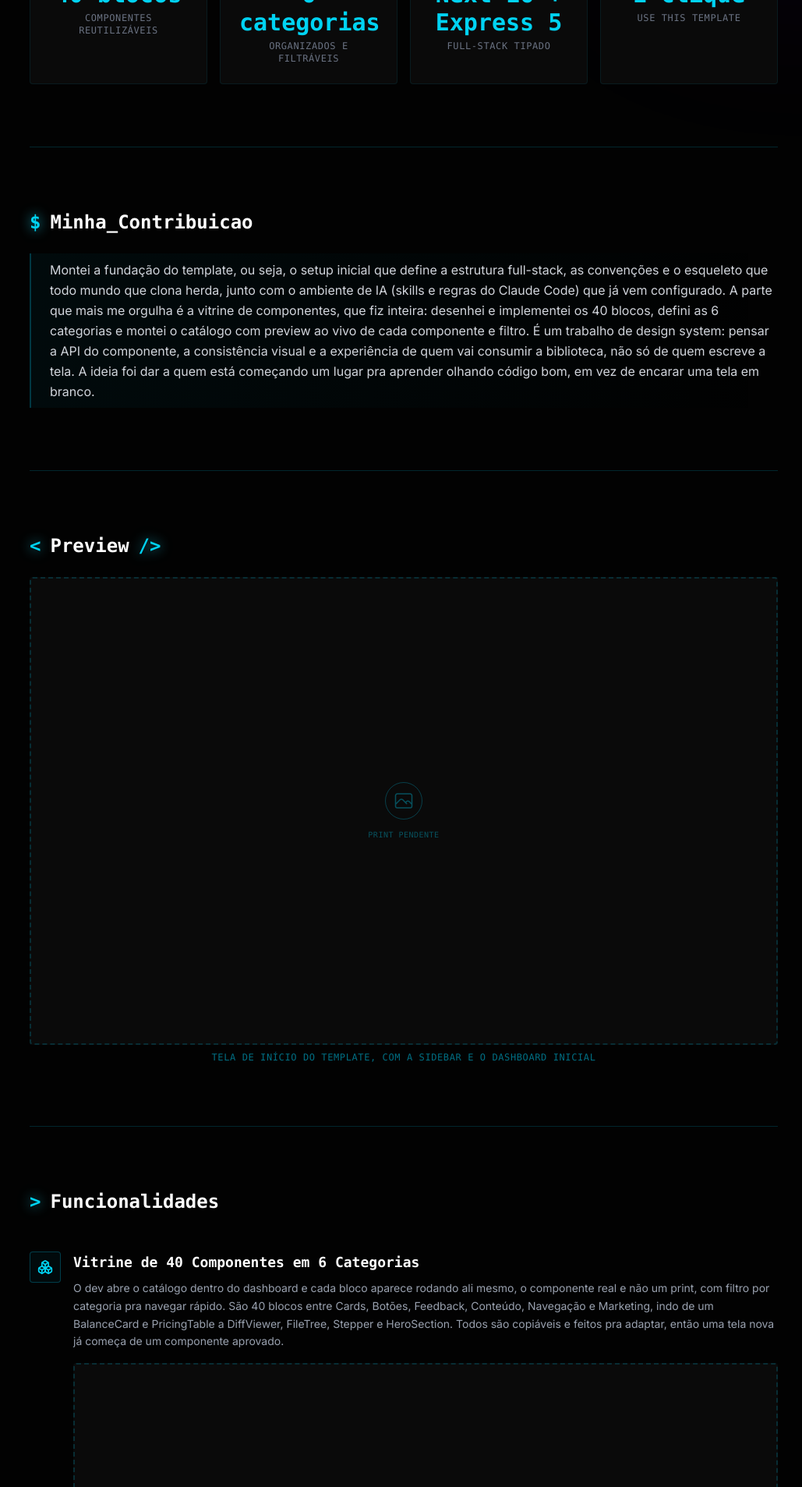
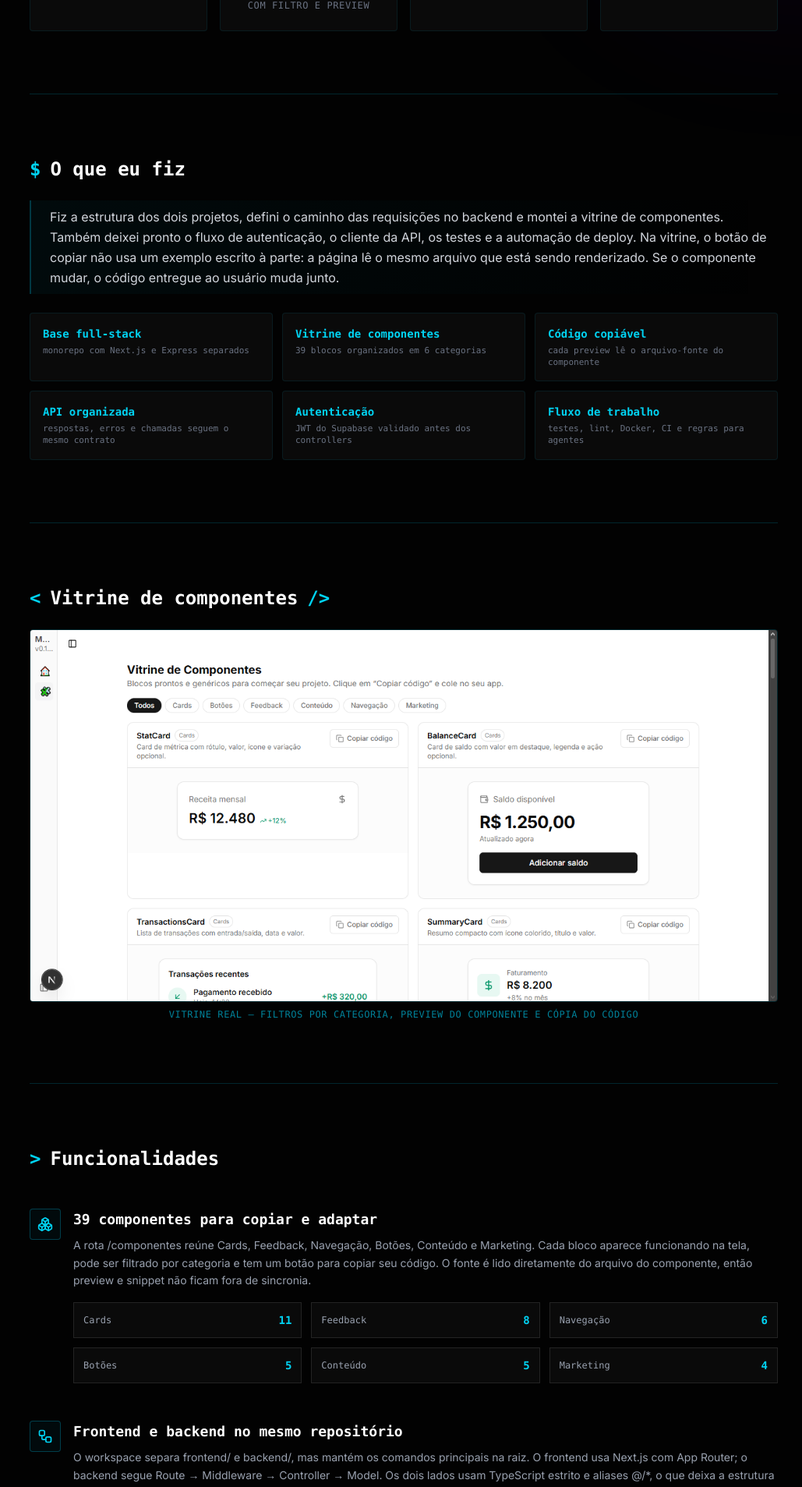
Before and after one commit to augusto-amado/portfolio, a React (Vite) app: page /project/template-nodejs in a window 1280 px wide. Shown: the part 880-2787 px from the top of the page at 78% size, without its empty margins (122-1151 px from the left). Built offline with nearby package versions, Linux system fonts and the light colour scheme.

Commit message:
feat: finalizar a página do Template (revamp + screenshots reais)
Reescreve a página do Template com screenshots reais (sem placeholders) e
atualiza a seção de Template no 10xDev (40 para 39 componentes, copy refinada).

Co-Authored-By: Claude Opus 4.8 <noreply@anthropic.com>

```diff
--- a/src/pages/projects/TemplateNodePage.jsx
+++ b/src/pages/projects/TemplateNodePage.jsx
@@ -1,151 +1,283 @@
 import React from 'react';
 import {
   Boxes,
-  Component,
-  Palette,
-  Rocket,
+  Check,
+  Code2,
   Container,
-  Cloud,
-  Terminal,
-  Layers,
-  Code2,
+  Database,
+  Monitor,
+  Server,
+  ShieldCheck,
+  Sparkles,
+  TestTube2,
+  Workflow,
 } from 'lucide-react';
-import { Separator } from "@/components/ui/separator";
-import ProjectLayout, {
-  MediaPlaceholder,
-  FeatureSection,
-  StatCard,
-} from '@/components/ProjectLayout';
+import { Separator } from '@/components/ui/separator';
+import ProjectLayout, { FeatureSection, StatCard } from '@/components/ProjectLayout';
+import Screenshot from '@/components/Screenshot';
 
-const categorias = [
-  { nome: "Cards", exemplos: "BalanceCard, SummaryCard, PricingCard, FeatureCard, StatCard" },
-  { nome: "Botões", exemplos: "CtaButton, CopyButton, GoogleAuthButton, WhatsAppButton, ThemeToggle" },
-  { nome: "Feedback", exemplos: "Banner, EmptyState, ProgressBar, SkeletonCard, LoadingSpinner, ConfirmDialog" },
-  { nome: "Conteúdo", exemplos: "CodeBlock, DiffViewer, FileTree, FaqAccordion, YouTubeEmbed" },
-  { nome: "Navegação", exemplos: "PageHeader, Tabs, Stepper, SegmentedControl, SearchInput, FilterChips" },
-  { nome: "Marketing", exemplos: "HeroSection, CTASection, PricingTable, TestimonialCard, FeatureGrid" },
+const categories = [
+  { name: 'Cards', count: 11 },
+  { name: 'Feedback', count: 8 },
+  { name: 'Navegação', count: 6 },
+  { name: 'Botões', count: 5 },
+  { name: 'Conteúdo', count: 5 },
+  { name: 'Marketing', count: 4 },
 ];
 
-const TemplateNodePage = () => {
-  return (
+const contributionItems = [
+  ['Base full-stack', 'monorepo com Next.js e Express separados'],
+  ['Vitrine de componentes', '39 blocos organizados em 6 categorias'],
+  ['Código copiável', 'cada preview lê o arquivo-fonte do componente'],
+  ['API organizada', 'respostas, erros e chamadas seguem o mesmo contrato'],
+  ['Autenticação', 'JWT do Supabase validado antes dos controllers'],
+  ['Fluxo de trabalho', 'testes, lint, Docker, CI e regras para agentes'],
+];
+
+const architectureColumns = [
+  {
+    icon: <Monitor className="h-5 w-5" />,
+    title: 'Frontend',
+    items: [
+      'Next.js 16 com App Router',
+      'React 19 e TypeScript estrito',
+      'sidebar responsiva em 3 modos',
+      '39 componentes com preview',
+    ],
+  },
+  {
+    icon: <Server className="h-5 w-5" />,
+    title: 'Backend',
+    items: [
+      'Express 5 e TypeScript',
+      'Route → Middleware → Controller',
+      'Model isolando acesso ao banco',
+      'respostas e erros padronizados',
+    ],
+  },
+  {
+    icon: <Database className="h-5 w-5" />,
+    title: 'Dados e entrega',
+    items: [
+      'Supabase Auth e PostgreSQL',
+      'Dockerfiles para os dois apps',
+      'deploy na Azure via GitHub Actions',
+      'Jest, ESLint e typecheck',
+    ],
+  },
+];
+
+const TemplateNodePage = () => (
   <ProjectLayout
     title="Template Node.js"
-      subtitle="O ponto zero pra quem vai começar um projeto: starter full-stack com 40 componentes prontos"
-      description="Começar um projeto do zero quase sempre custa as mesmas horas montando estrutura de pastas, autenticação, convenções, build e os componentes básicos de UI. A ideia desse template é cortar esse trabalho repetido: com um clique em 'Use this template' já dá pra sair com Next.js 16, Express 5 e Supabase, TypeScript estrito dos dois lados e o ambiente de IA (.claude e .cursor) configurado junto. A parte principal é a vitrine de componentes, com 40 blocos reutilizáveis em 6 categorias, cada um com preview ao vivo e filtro, prontos pra copiar e adaptar. Assim o dev, principalmente quem está começando, parte de uma base pronta e pode gastar o tempo no produto em si."
-      role="Autor · base do template + biblioteca de componentes"
-      period="2025"
+    subtitle="Starter full-stack com Next.js, Express, Supabase e uma vitrine de componentes pronta para usar"
+    description="Eu montei este template porque o começo dos projetos estava sempre consumindo as mesmas horas: criar a estrutura, ligar autenticação, organizar a API, configurar testes e refazer componentes básicos. O repositório já abre com frontend e backend funcionando, um domínio de usuário como referência e 39 blocos de interface que podem ser vistos, copiados e adaptados. Assim, quem usa começa pela regra de negócio em vez de começar pela configuração."
+    role="Autor · arquitetura, base full-stack e biblioteca de componentes"
+    period="2026"
     status="Open source · público"
     tags={[
-        "Next.js 16", "React 19", "TypeScript", "Express 5", "Node.js",
-        "Supabase", "PostgreSQL", "Tailwind", "Radix UI", "shadcn/ui",
-        "Docker", "Azure", "ESLint", "Turbopack",
+      'Next.js 16', 'React 19', 'TypeScript', 'Express 5', 'Supabase',
+      'PostgreSQL', 'Tailwind CSS 3', 'Radix UI', 'shadcn/ui', 'Jest',
+      'Docker', 'Azure', 'GitHub Actions', 'Claude Code', 'Cursor',
     ]}
     codeUrl="https://github.com/10xdev-startup/template-nodejs-express-next-supabase"
   >
-      {/* ─── Números de destaque ─── */}
     <section className="space-y-6">
       <h2 className="text-2xl font-bold flex items-center gap-3 text-white font-mono">
-          <span className="text-cyan-400 drop-shadow-[0_0_8px_rgba(34,211,238,0.8)]">#</span>
-          Visao_Geral
+        <span className="text-cyan-400">#</span>
+        Visão geral
       </h2>
       <div className="grid grid-cols-2 md:grid-cols-4 gap-4">
-          <StatCard value="40 blocos" label="componentes reutilizáveis" />
-          <StatCard value="6 categorias" label="organizados e filtráveis" />
-          <StatCard value="Next 16 + Express 5" label="full-stack tipado" />
+        <StatCard value="39 blocos" label="componentes copiáveis" />
+        <StatCard value="6 categorias" label="com filtro e preview" />
+        <StatCard value="11 testes" label="backend e frontend" />
         <StatCard value="1 clique" label="use this template" />
       </div>
     </section>
 
     <Separator className="bg-cyan-500/20" />
 
-      {/* ─── Minha Contribuição ─── */}
     <section className="space-y-6">
       <h2 className="text-2xl font-bold flex items-center gap-3 text-white font-mono">
-          <span className="text-cyan-400 drop-shadow-[0_0_8px_rgba(34,211,238,0.8)]">$</span>
-          Minha_Contribuicao
+        <span className="text-cyan-400">$</span>
+        O que eu fiz
       </h2>
       <div className="border-l-2 border-cyan-500/30 pl-6 py-2 bg-gradient-to-r from-cyan-500/5 to-transparent">
         <p className="text-gray-300 leading-relaxed">
-            Montei a fundação do template, ou seja, o setup inicial que define a estrutura full-stack, as convenções e o esqueleto que todo mundo que clona herda, junto com o ambiente de IA (skills e regras do Claude Code) que já vem configurado. A parte que mais me orgulha é a vitrine de componentes, que fiz inteira: desenhei e implementei os 40 blocos, defini as 6 categorias e montei o catálogo com preview ao vivo de cada componente e filtro. É um trabalho de design system: pensar a API do componente, a consistência visual e a experiência de quem vai consumir a biblioteca, não só de quem escreve a tela. A ideia foi dar a quem está começando um lugar pra aprender olhando código bom, em vez de encarar uma tela em branco.
+          Fiz a estrutura dos dois projetos, defini o caminho das requisições no backend e montei a
+          vitrine de componentes. Também deixei pronto o fluxo de autenticação, o cliente da API, os
+          testes e a automação de deploy. Na vitrine, o botão de copiar não usa um exemplo escrito à
+          parte: a página lê o mesmo arquivo que está sendo renderizado. Se o componente mudar, o
+          código entregue ao usuário muda junto.
         </p>
+      </div>
+      <div className="grid grid-cols-2 md:grid-cols-3 gap-3">
+        {contributionItems.map(([feature, detail]) => (
+          <div key={feature} className="bg-[#0a0a0a] border border-cyan-500/10 p-4 rounded-sm hover:border-cyan-500/30 transition-colors">
+            <div className="text-cyan-400 font-mono font-bold text-sm">{feature}</div>
+            <div className="text-[11px] text-gray-500 font-mono mt-1 leading-snug">{detail}</div>
+          </div>
+        ))}
       </div>
     </section>
 
     <Separator className="bg-cyan-500/20" />
 
-      {/* ─── Preview / Vitrine ─── */}
     <section className="space-y-6">
       <h2 className="text-2xl font-bold flex items-center gap-3 text-white font-mono">
-          <span className="text-cyan-400 drop-shadow-[0_0_8px_rgba(34,211,238,0.8)]">&lt;</span>
-          Preview
-          <span className="text-cyan-400 drop-shadow-[0_0_8px_rgba(34,211,238,0.8)]">/&gt;</span>
+        <span className="text-cyan-400">&lt;</span>
+        Vitrine de componentes
+        <span className="text-cyan-400">/&gt;</span>
       </h2>
-        <MediaPlaceholder label="Tela de início do template, com a sidebar e o dashboard inicial" aspect="wide" span={2} />
+      <Screenshot
+        src="/template-components-showcase.png"
+        alt="Vitrine do template com filtros, previews e botões para copiar o código"
+        label="Vitrine real — filtros por categoria, preview do componente e cópia do código"
+        span={2}
+      />
     </section>
 
     <Separator className="bg-cyan-500/20" />
 
-      {/* ─── Features ─── */}
     <section className="space-y-12">
       <h2 className="text-2xl font-bold flex items-center gap-3 text-white font-mono">
-          <span className="text-cyan-400 drop-shadow-[0_0_8px_rgba(34,211,238,0.8)]">&gt;</span>
+        <span className="text-cyan-400">&gt;</span>
         Funcionalidades
       </h2>
 
-        {/* Vitrine */}
       <FeatureSection
         icon={<Boxes className="h-5 w-5" />}
-          title="Vitrine de 40 Componentes em 6 Categorias"
-          description="O dev abre o catálogo dentro do dashboard e cada bloco aparece rodando ali mesmo, o componente real e não um print, com filtro por categoria pra navegar rápido. São 40 blocos entre Cards, Botões, Feedback, Conteúdo, Navegação e Marketing, indo de um BalanceCard e PricingTable a DiffViewer, FileTree, Stepper e HeroSection. Todos são copiáveis e feitos pra adaptar, então uma tela nova já começa de um componente aprovado."
+        title="39 componentes para copiar e adaptar"
+        description="A rota /componentes reúne Cards, Feedback, Navegação, Botões, Conteúdo e Marketing. Cada bloco aparece funcionando na tela, pode ser filtrado por categoria e tem um botão para copiar seu código. O fonte é lido diretamente do arquivo do componente, então preview e snippet não ficam fora de sincronia."
       >
-          <div className="ml-14 space-y-3">
-            <MediaPlaceholder label="Vitrine de componentes, com o grid dos 40 blocos, filtro por categoria e preview ao vivo" aspect="wide" />
-            <div className="grid grid-cols-1 md:grid-cols-2 gap-3">
-              {categorias.map((cat) => (
-                <div key={cat.nome} className="bg-[#0a0a0a] border border-cyan-500/10 p-4 rounded-sm hover:border-cyan-500/30 transition-colors">
-                  <div className="text-cyan-400 font-mono font-bold text-sm">{cat.nome}</div>
-                  <div className="text-[11px] text-gray-500 font-mono mt-1 leading-snug">{cat.exemplos}</div>
+        <div className="ml-0 md:ml-14 grid grid-cols-2 sm:grid-cols-3 gap-3">
+          {categories.map((category) => (
+            <div key={category.name} className="flex items-center justify-between bg-[#0a0a0a] border border-white/10 p-3">
+              <span className="font-mono text-xs text-gray-400">{category.name}</span>
+              <span className="font-mono text-sm font-bold text-cyan-400">{category.count}</span>
+            </div>
+          ))}
+        </div>
+      </FeatureSection>
+
+      <FeatureSection
+        icon={<Workflow className="h-5 w-5" />}
+        title="Frontend e backend no mesmo repositório"
+        description="O workspace separa frontend/ e backend/, mas mantém os comandos principais na raiz. O frontend usa Next.js com App Router; o backend segue Route → Middleware → Controller → Model. Os dois lados usam TypeScript estrito e aliases @/*, o que deixa a estrutura fácil de percorrer desde o primeiro dia."
+      />
+
+      <FeatureSection
+        icon={<ShieldCheck className="h-5 w-5" />}
+        title="Autenticação do Supabase já ligada"
+        description="O backend valida o Bearer token, cria o perfil no primeiro acesso e adiciona o usuário autenticado ao Request do Express. O domínio de usuário mostra o fluxo completo até o banco e serve como referência para os próximos domínios do projeto."
+      />
+
+      <FeatureSection
+        icon={<TestTube2 className="h-5 w-5" />}
+        title="Testes e verificações já configurados"
+        description="Jest, React Testing Library, ESLint e typecheck já têm scripts nos dois workspaces. Os 11 testes atuais cobrem autorização por papel, formato das respostas, tratamento de erros e um componente de interface. A base é pequena, mas o caminho para testar a próxima feature já existe."
+      />
+
+      <FeatureSection
+        icon={<Container className="h-5 w-5" />}
+        title="Do código ao deploy"
+        description="Frontend e backend têm Dockerfiles próprios. O repositório também traz o workflow do GitHub Actions e um guia de deploy na Azure. As pastas .claude e .cursor guardam as convenções e rotinas do projeto para que pessoas e agentes de código trabalhem com o mesmo contexto."
+      />
+    </section>
+
+    <Separator className="bg-cyan-500/20" />
+
+    <section className="space-y-8">
+      <h2 className="text-2xl font-bold flex items-center gap-3 text-white font-mono">
+        <Boxes className="h-6 w-6 text-cyan-400" />
+        Como o template está montado
+      </h2>
+
+      <div className="grid grid-cols-1 md:grid-cols-3 gap-6">
+        {architectureColumns.map((column) => (
+          <article key={column.title} className="bg-[#0a0a0a] border border-cyan-500/10 p-6 rounded-sm space-y-4">
+            <div className="flex items-center gap-3 text-cyan-400">
+              {column.icon}
+              <h3 className="text-sm font-mono uppercase tracking-widest">{column.title}</h3>
+            </div>
+            <ul className="space-y-2 text-sm text-gray-400 font-mono">
+              {column.items.map((item) => <li key={item}>— {item}</li>)}
+            </ul>
+          </article>
+        ))}
+      </div>
+
+      <div className="border border-cyan-500/15 bg-[#070707] p-6 overflow-x-auto">
+        <pre className="text-xs sm:text-sm text-cyan-300/80 font-mono leading-7 min-w-[700px]">{`BROWSER
+   │
+   ▼
+NEXT.JS 16 / APP ROUTER
+   │
+   ├──► SIDEBAR + PÁGINAS
+   │
+   ├──► VITRINE ──► PREVIEW ──► COPIAR ARQUIVO-FONTE
+   │
+   └──► API CLIENT + JWT
+                    │
+                    ▼
+              EXPRESS 5
+                    │
+           ROUTE → MIDDLEWARE
+                    │
+          CONTROLLER → MODEL
+                    │
+                    ▼
+          SUPABASE / POSTGRESQL`}</pre>
+      </div>
+    </section>
+
+    <Separator className="bg-cyan-500/20" />
+
+    <section className="space-y-6">
+      <h2 className="text-2xl font-bold flex items-center gap-3 text-white font-mono">
+        <Code2 className="h-6 w-6 text-cyan-400" />
+        Open source
+      </h2>
+      <div className="grid gap-6 md:grid-cols-[1fr_1.35fr] md:items-center">
+        <div className="space-y-4">
+          <p className="text-sm leading-relaxed text-gray-400">
+            O repositório está publicado como template na organização da 10xDev. Ao clicar em
+            “Use this template”, o dev recebe uma cópia própria com a estrutura, os componentes e
+            as automações, sem carregar o histórico do repositório original.
+          </p>
+          <div className="space-y-2 font-mono text-xs text-gray-500">
+            {[
+              'vitrine integrada à branch principal',
+              'frontend e backend no mesmo workspace',
+              'README, testes e automações versionados',
+            ].map((item) => (
+              <div key={item} className="flex items-center gap-2">
+                <Check className="h-3.5 w-3.5 text-emerald-400" />
+                {item}
               </div>
             ))}
           </div>
         </div>
-        </FeatureSection>
+        <Screenshot
+          src="/10xdev-templates.png"
+          alt="Repositório público template-nodejs-express-next-supabase no GitHub"
+          label="Repositório público — use this template"
+        />
+      </div>
+    </section>
 
-        {/* Starter */}
-        <FeatureSection
-          icon={<Layers className="h-5 w-5" />}
-          title="Starter Full-Stack Tipado de Ponta a Ponta"
-          description="A base separa backend/ e frontend/ com TypeScript estrito dos dois lados. O backend segue o padrão Controller → Model → Routes em Express 5, com middlewares e camada de banco já isolados. O frontend é Next.js 16 com App Router, Radix UI, Tailwind e shadcn/ui, e uma sidebar com 3 modos de layout (expandida, colapsada e hover). Path aliases dos dois lados deixam os imports limpos desde o primeiro commit."
-        >
-          <div className="ml-14">
-            <MediaPlaceholder label="Estrutura do projeto — backend/ (Controller → Model → Routes) e frontend/ (App Router + sidebar)" aspect="wide" />
+    <section className="border-l-2 border-cyan-400 bg-cyan-500/5 p-6 md:p-8 space-y-3">
+      <div className="flex items-center gap-3 text-cyan-400">
+        <Sparkles className="h-5 w-5" />
+        <h2 className="font-mono font-bold uppercase tracking-wider">Onde ele entra na 10xDev</h2>
       </div>
-        </FeatureSection>
-
-        {/* DevOps */}
-        <FeatureSection
-          icon={<Container className="h-5 w-5" />}
-          title="Pronto para Deploy e Nativo de IA"
-          description="Vem com Dockerfiles para frontend e backend e um guia de deploy na Azure transformado em skill, então ir do clone até produção segue um caminho já conhecido. As configs de .claude e .cursor estão incluídas no repositório: quem clona já recebe o ambiente de IA configurado junto, com as mesmas convenções e skills. ESLint nos dois lados mantém o padrão desde o início."
-        >
-          <div className="ml-14">
-            <MediaPlaceholder label="Configs de IA (.claude / .cursor) e Dockerfiles incluídos no repositório" aspect="wide" />
-          </div>
-        </FeatureSection>
-
-        {/* Ecossistema 10xDev */}
-        <FeatureSection
-          icon={<Rocket className="h-5 w-5" />}
-          title="Ponto Zero do Ecossistema 10xDev"
-          description="O template dá o ponto de partida, e os cards da 10xDev levam dali pra frente: cada card é uma feature pronta pra implementar, com passo a passo, comandos e código de referência. O dev clona o starter, escolhe no catálogo o que quer adicionar e vai construindo sobre uma base que já segue boas práticas. A arquitetura prevê expansão para outras stacks, cada uma com seu template base."
-        >
-          <div className="ml-14">
-            <MediaPlaceholder label="template-nodejs-express-next-supabase — repositório público na org 10xdev-startup" aspect="wide" />
-          </div>
-        </FeatureSection>
+      <p className="text-gray-300 leading-relaxed max-w-3xl">
+        O template resolve o primeiro passo. Depois disso, os cards da 10xDev entram como referência
+        para adicionar novas features sobre uma estrutura que o dev já conhece. Um entrega a base;
+        o outro ajuda a continuar o projeto.
+      </p>
     </section>
   </ProjectLayout>
 );
-};
 
 export default TemplateNodePage;
```
Also changed, not shown: src/pages/projects/TenxDevPage.jsx (+5 -5 lines), public/template-components-showcase.png (added), public/template-repository-overview.png (added). Lines whose indentation alone changed are shown as unchanged.
